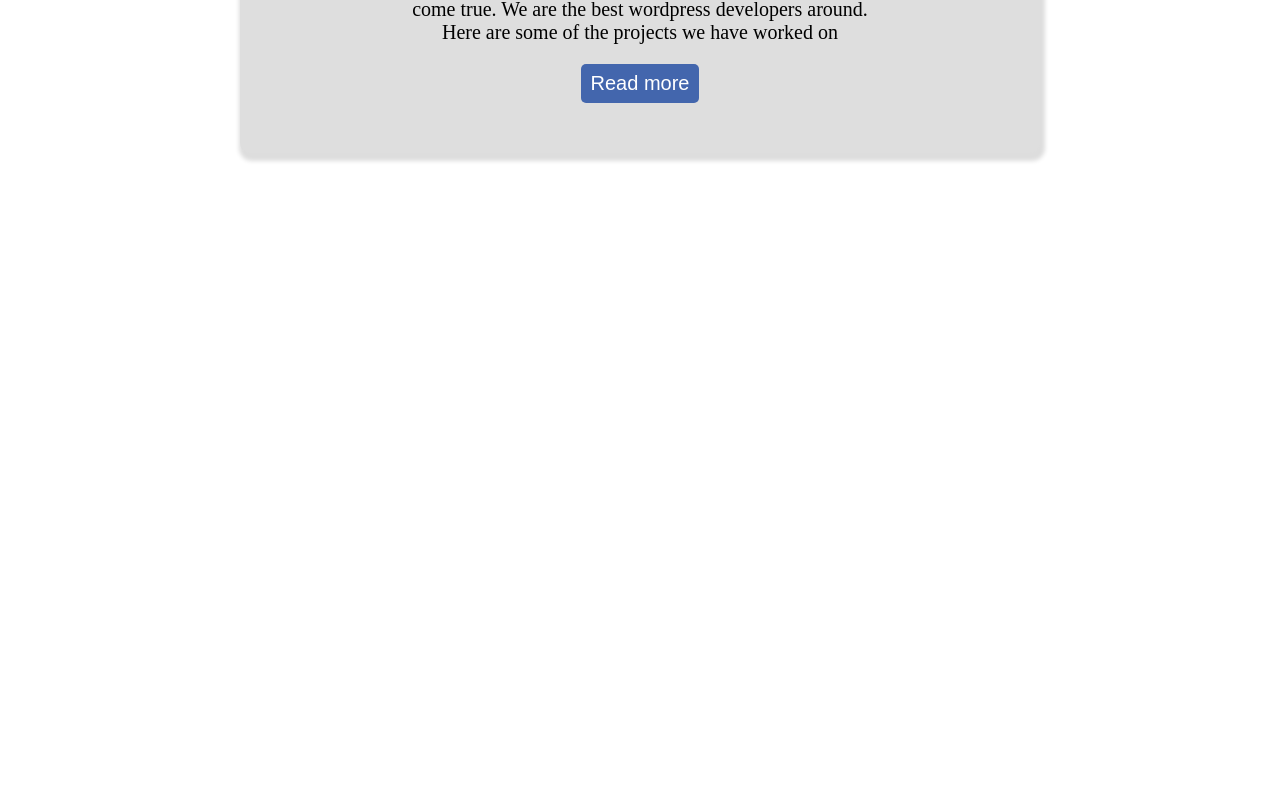
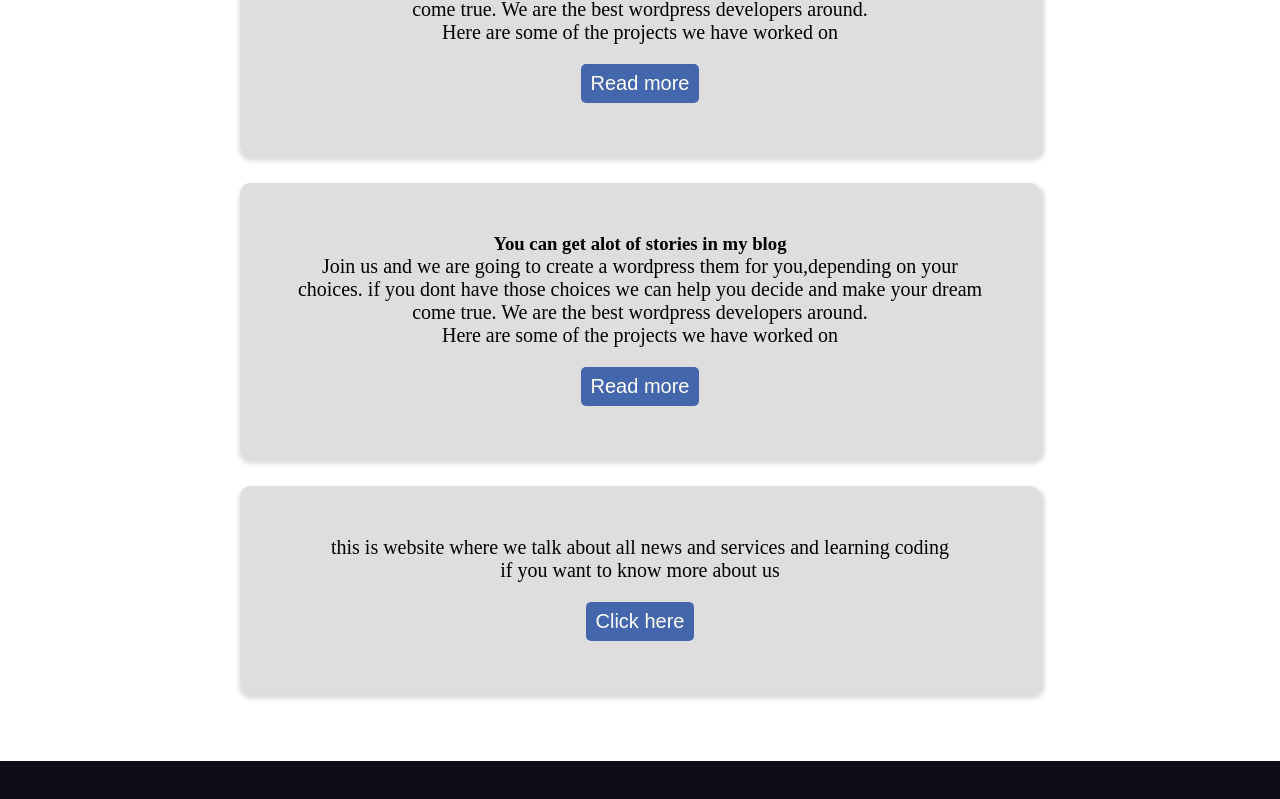
Before and after one commit to sirben181/web-reactv1, a React (Create React App) app: page / in a window 1280 px wide. Shown: the part 2227-3026 px from the top of the page. Before the commit the page ends 2450 px from the top, so only its background shows below. Built offline with nearby package versions, Linux system fonts and the light colour scheme.

Commit message:
more page content

```diff
--- a/src/App.js
+++ b/src/App.js
@@ -5,6 +5,7 @@ import Service from './pages/Service'
 import Blog from './pages/Blog'
 import About from './pages/About'
 import Home from './pages/Home'
+import Footer from './components/Footer'
 
 
 const App = () => {
@@ -18,6 +19,7 @@ const App = () => {
                 <Route path="/blog" element={<Blog />}/>
                 <Route path="/about" element={<About />}/>
             </Routes>
+            <Footer />
 
             </Router>
 
--- /dev/null
+++ b/src/components/Footer.js
@@ -0,0 +1,18 @@
+import React from 'react'
+import './footer.css'
+const Footer = () => {
+    return (
+        <div className='footer-container'>
+            <div className='footer_wrapper'>
+                <div className=''>
+                    {/* <h3>Hello you can subscribe to my  newsletter</h3> */}
+                    <p></p>
+                </div>
+
+            </div>
+
+        </div>
+    )
+}
+
+export default Footer
--- /dev/null
+++ b/src/components/footer.css
@@ -0,0 +1,18 @@
+*{
+    box-sizing:border-box;
+    margin:0;
+    padding:0;
+}
+.footer_container{
+    width:100%;
+    min-height:70vh;
+
+
+}
+.footer_wrapper{
+    width:100%;
+    height:100%;
+    background:rgb(12,13,24);
+    color:#fff;
+    padding:20px;
+}
--- a/src/pages/Home.js
+++ b/src/pages/Home.js
@@ -31,7 +31,7 @@ const Home = () => {
                             <button className='btn_primary'>Read more</button>
                    </Link>
                 </div>
-                <div className='wordpress_excerpt_wrapper'>
+                <div className='excerpt_wrapper'>
                     <h2>Landing pages</h2>
                     <p> Join us and we are going to create a wordpress them for you,depending on your choices.
                     if you dont have those choices we can help you decide and make  your dream come true.
@@ -44,7 +44,7 @@ const Home = () => {
                     <Link to='/services'>
                             <button className='btn_primary'>Read more</button>
                    </Link>
-                </div><div className='wordpress_excerpt_wrapper'>
+                </div><div className='excerpt_wrapper'>
                     <h2>webmaintenance</h2>
                     <p> Join us and we are going to create a wordpress them for you,depending on your choices.
                     if you dont have those choices we can help you decide and make  your dream come true.
@@ -58,7 +58,7 @@ const Home = () => {
                             <button className='btn_primary'>Read more</button>
                    </Link>
                 </div>
-                <div className='wordpress_excerpt_wrapper'>
+                <div className='excerpt_wrapper'>
                     <h2>Webdesign</h2>
                     <p> Join us and we are going to create a wordpress them for you,depending on your choices.
                     if you dont have those choices we can help you decide and make  your dream come true.
@@ -71,7 +71,8 @@ const Home = () => {
                     <Link to='/services'>
                             <button className='btn_primary'>Read more</button>
                    </Link>
-                </div><div className='wordpress_excerpt_wrapper'>
+                </div>
+                <div className='excerpt_wrapper'>
                     <h2>Domain registration</h2>
                     <p> Join us and we are going to create a wordpress them for you,depending on your choices.
                     if you dont have those choices we can help you decide and make  your dream come true.
@@ -85,6 +86,34 @@ const Home = () => {
                             <button className='btn_primary'>Read more</button>
                    </Link>
                 </div>
+
+                <div className='excerpt_wrapper'>
+                    <h3>You can get alot of stories in my blog</h3>
+                    <p> Join us and we are going to create a wordpress them for you,depending on your choices.
+                    if you dont have those choices we can help you decide and make  your dream come true.
+                    We are the best wordpress developers around.
+
+                    </p>
+                    <p>Here are some of the projects we have worked on
+
+                    </p>
+                    <Link to='/blog'>
+                            <button className='btn_primary'>Read more</button>
+                   </Link>
+                </div>
+                <div className='excerpt_wrapper'>
+                    <p>
+                      this is website where we talk about all news and services and learning coding
+                    </p>
+                    <p> if you want to know more about us
+
+                    </p>
+
+                    <Link to='/about'>
+                    <button >Click here</button>
+                   </Link>
+                </div>
+
             </div>
 
         </div>
--- a/src/pages/home.css
+++ b/src/pages/home.css
@@ -97,6 +97,39 @@ text-decoration:none;
 }
 .wordpress_excerpt_wrapper button:hover{background:#fff;
 color:rgb(67, 102, 173);}
+.excerpt_wrapper{
+    display:flex;
+    justify-content: center;
+    flex-direction:column;
+    text-align:center;
+    width:800px;
+    background:#dedede;
+    padding:50px;
+    border-radius: 10px;
+    box-shadow:2px 5px 4px 3px #ddd;
+    margin-bottom:30px;
+}
+.excerpt_wrapper h2{
+    margin-bottom:20px;
+    border-bottom:2px solid rgb(67, 102, 173);
+
+}
+.excerpt_wrapper p{font-size:20px;}
+.excerpt_wrapper a{
+text-decoration:none;
+}
+.excerpt_wrapper button{
+    font-size:20px;
+    border:none;
+    outline:none;
+    background:rgb(67, 102, 173);
+    color:#fff;
+    padding:8px 10px;
+    border-radius:5px;
+    margin-top:20px;
+}
+.excerpt_wrapper button:hover{background:#fff;
+color:rgb(67, 102, 173);}
 
 /* media queries */
 @media only screen and (max-width:968px){
```
